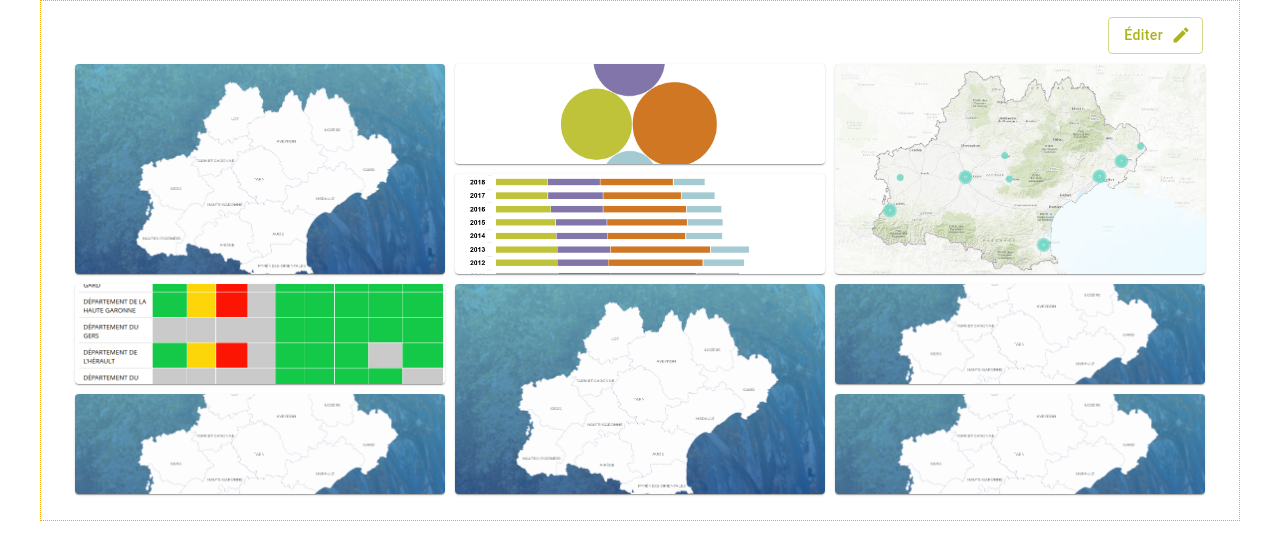
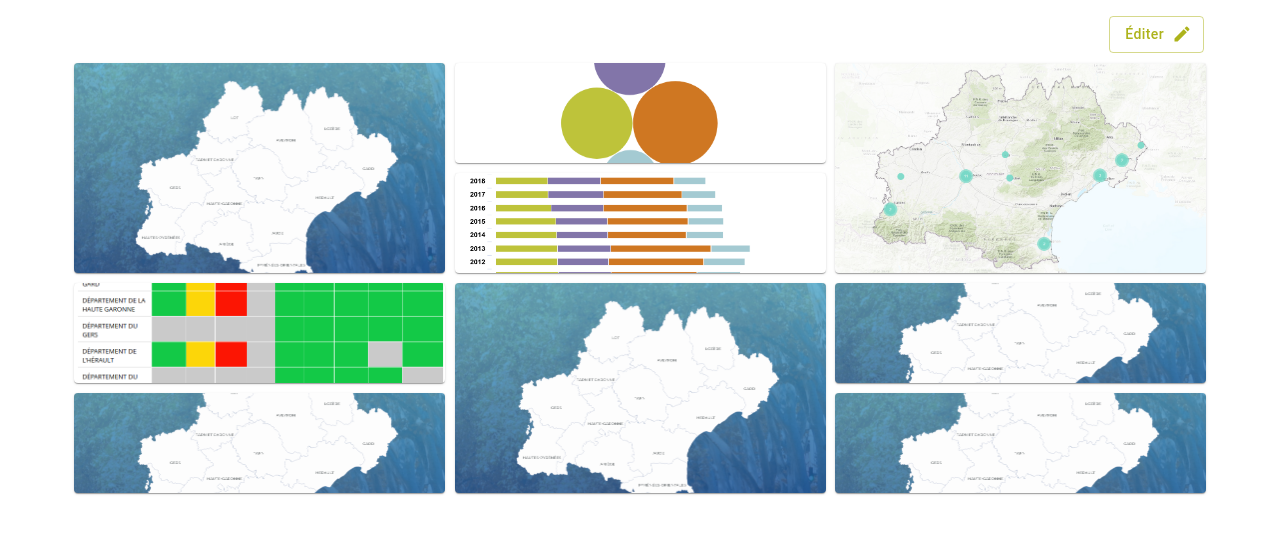
Before and after one commit to makinacorpus/demo-react-grid-layout, a React (Vite) app: page / in a window 1280 px wide. Shown: the top 560 px of the page. Built offline with nearby package versions, Linux system fonts and the light colour scheme.

Commit message:
Use layout intermediate variable

```diff
--- a/src/App.jsx
+++ b/src/App.jsx
@@ -62,8 +62,10 @@ const App = () => {
     return newSetup;
   });
 
+  const layout = Object.values(setup.blocks).map(a => ({ ...a, static: !editMode }));
+
   return (
-    <Container sx={{ border: '1px dotted orange', py: 2 }}>
+    <Container sx={{ py: 2 }}>
       <Box sx={{ px: 1, display: 'flex', justifyContent: 'flex-end' }}>
         {Boolean(editMode) && (
           <>
@@ -100,12 +102,13 @@ const App = () => {
 
       <GridLayout
         className="layout"
-        layout={Object.values(setup.blocks).map(a => ({ ...a, static: !editMode }))}
+        layout={layout}
         cols={3}
         rowHeight={100}
         onLayoutChange={handleLayoutChange}
+        draggableCancel=".MuiButtonGroup-root"
       >
-        {Object.values(setup.blocks).map(blockSetup => (
+        {layout.map(blockSetup => (
           <Box key={blockSetup.i} sx={blockSx}>
             <ConfigForm
               blockSetup={blockSetup}
```
